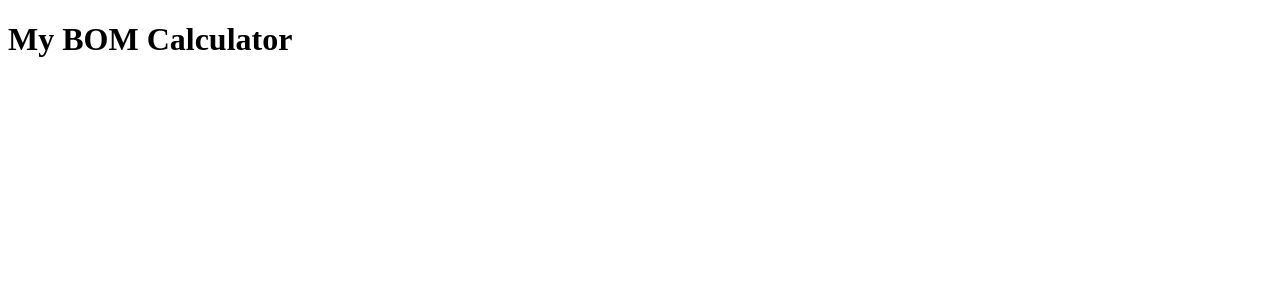
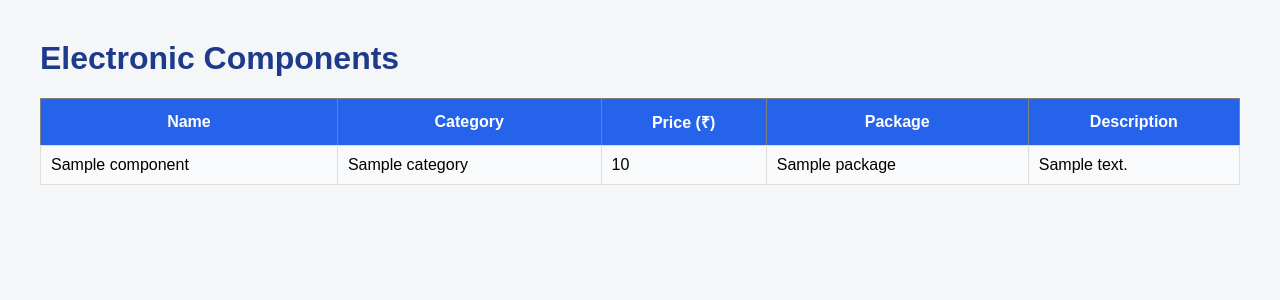
Before and after one commit to paridhishukla153-glitch/bom-calculator, a Flask app: template templates/index.html in a window 1280 px wide. Shown: the top 300 px of the page. Run offline with Flask 3, Linux system fonts and the light colour scheme; the template is opened without the code that fills it: most values are stand-ins (such as "Sample title", 1, 10 or a date in 2020).

Commit message:
Completed Day 2 component database

```diff
--- a/app.py
+++ b/app.py
@@ -1,10 +1,15 @@
 from flask import Flask, render_template
+import json
 
 app = Flask(__name__)
 
 @app.route("/")
 def home():
-    return render_template("index.html")
+
+    with open("components.json", "r") as file:
+        components = json.load(file)
+
+    return render_template("index.html", components=components)
 
 if __name__ == "__main__":
     app.run(debug=True)
--- a/static/style.css
+++ b/static/style.css
@@ -0,0 +1,30 @@
+body {
+    font-family: Arial, sans-serif;
+    margin: 40px;
+    background-color: #f4f6f8;
+}
+
+h1 {
+    color: #1e3a8a;
+}
+
+table {
+    width: 100%;
+    border-collapse: collapse;
+    background-color: white;
+}
+
+th {
+    background-color: #2563eb;
+    color: white;
+    padding: 12px;
+}
+
+td {
+    padding: 10px;
+    border: 1px solid #ddd;
+}
+
+tr:nth-child(even) {
+    background-color: #f9fafb;
+}
--- a/templates/index.html
+++ b/templates/index.html
@@ -1,11 +1,40 @@
 <!DOCTYPE html>
 <html>
+
 <head>
     <title>BOM Calculator</title>
+    <link rel="stylesheet" href="{{ url_for('static', filename='style.css') }}">
+
 </head>
+
 <body>
 
-    <h1>My BOM Calculator</h1>
+    <h1>Electronic Components</h1>
+
+    <table border="1">
+
+        <tr>
+            <th>Name</th>
+            <th>Category</th>
+            <th>Price (₹)</th>
+            <th>Package</th>
+            <th>Description</th>
+        </tr>
+
+        {% for component in components %}
+
+        <tr>
+            <td>{{ component.name }}</td>
+            <td>{{ component.category }}</td>
+            <td>{{ component.unit_price_inr }}</td>
+            <td>{{ component.package }}</td>
+            <td>{{ component.description }}</td>
+        </tr>
+
+        {% endfor %}
+
+    </table>
 
 </body>
+
 </html>
```
Also changed, not shown: components.json (added).
